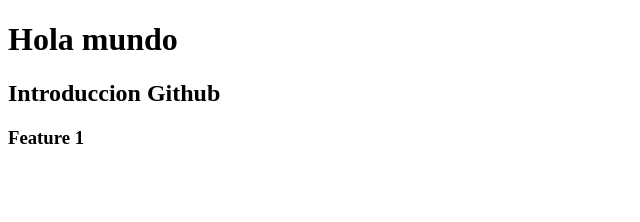
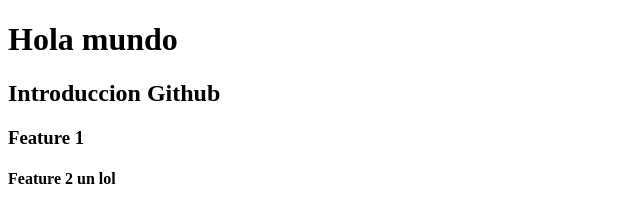
Before and after one commit to Vale-Rama-0229/frontend, a plain HTML site: page index.html in a window 1280 px wide. Shown: the whole page, without its empty margins (0-640 px from the left). Drawn offline with Linux system fonts and the light colour scheme.

Commit message:
feat: Se agrego un h4 texto

```diff
--- a/index.html
+++ b/index.html
@@ -8,6 +8,7 @@
         <h1>Hola mundo</h1>
         <h2>Introduccion Github</h2>
         <h3>Feature 1</h3>
+        <h4>Feature 2 un lol</h4>
     </div>
 </body>
 </html>
```
